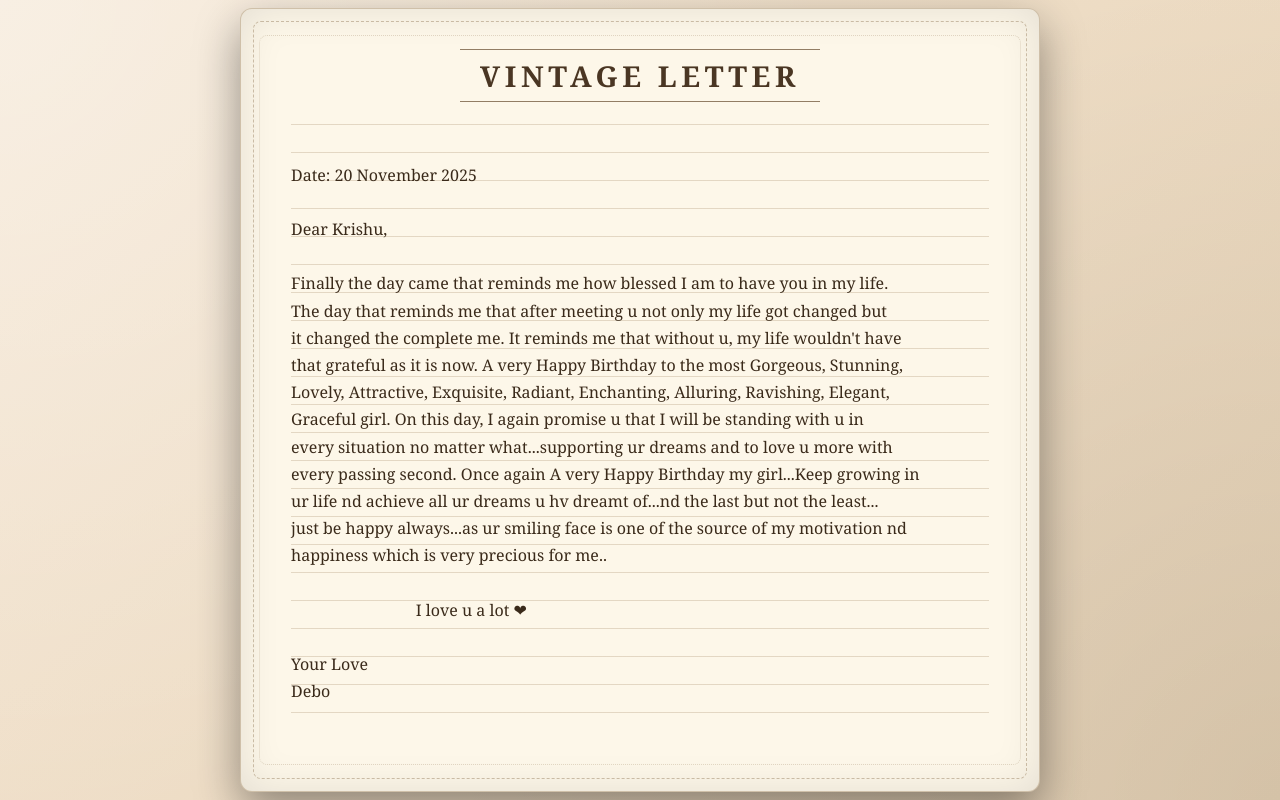
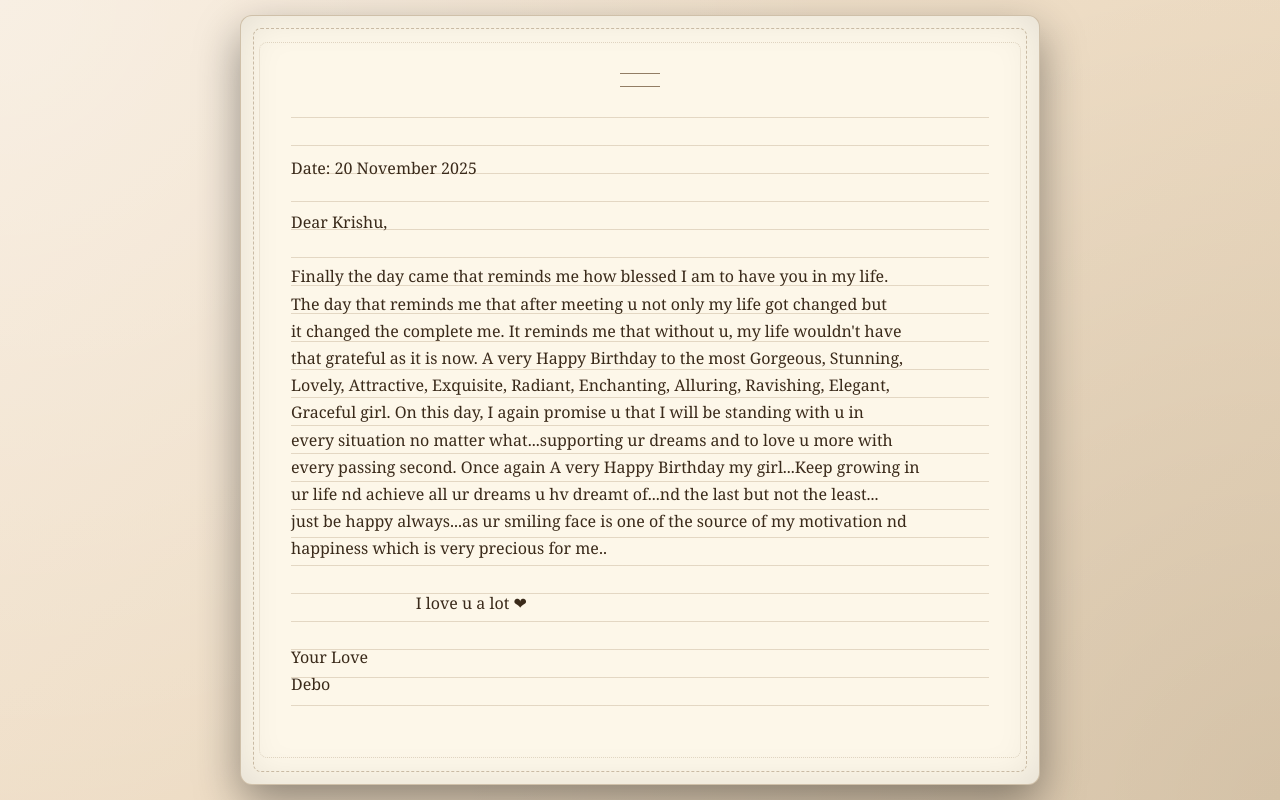
Before and after one commit to aniketexe/Birthday, a plain HTML site: page personal_letter.html in a window 1280 px wide. Drawn offline with Linux system fonts and the light colour scheme.

Commit message:
Update personal_letter.html

```diff
--- a/personal_letter.html
+++ b/personal_letter.html
@@ -104,7 +104,7 @@
 <body>
   <div class="letter-container">
     <h1 class="letter-title">
-      <span>Vintage Letter</span>
+      <span></span>
     </h1>
 
     <!-- Static, written letter instead of textarea -->
```
